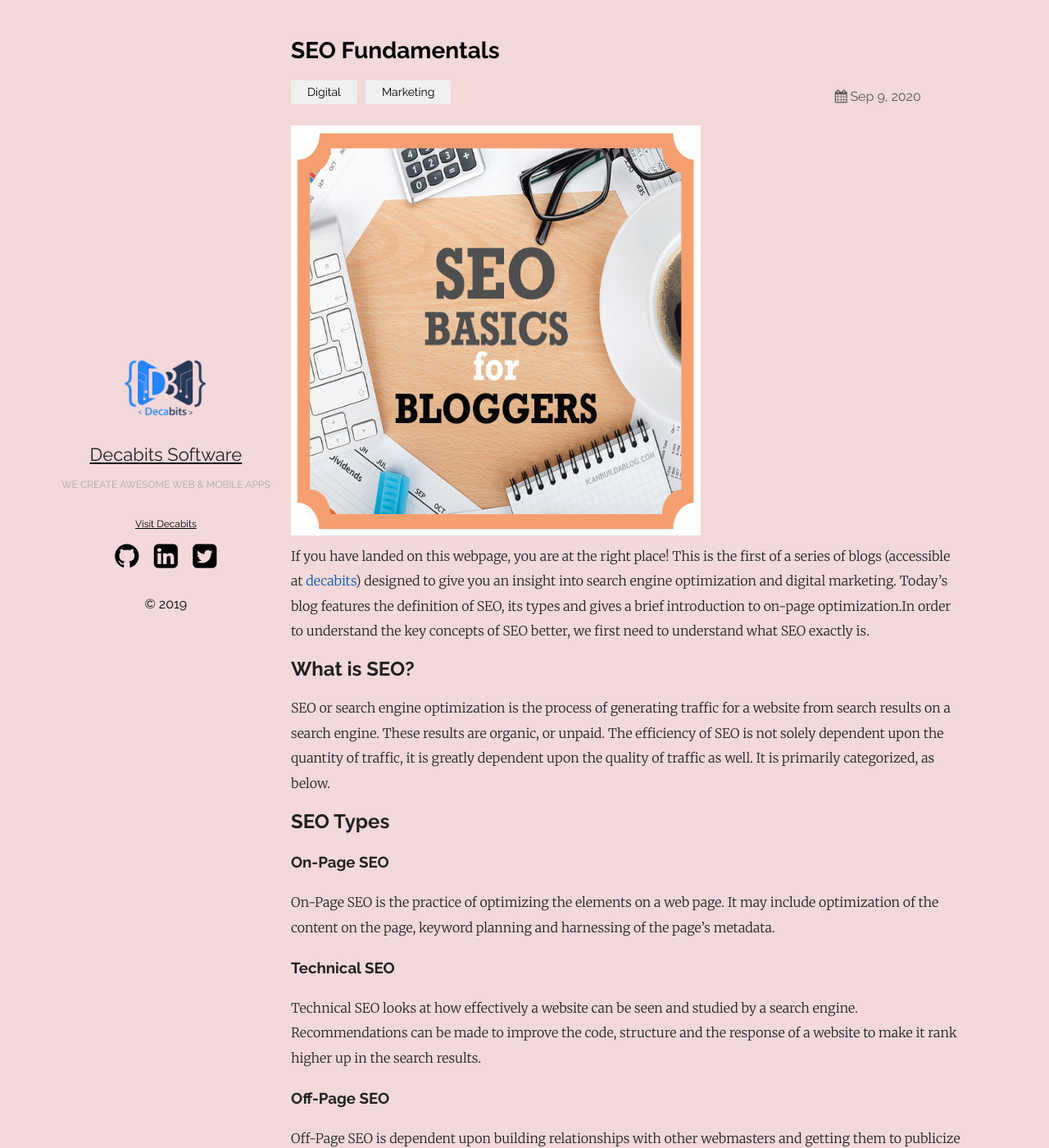
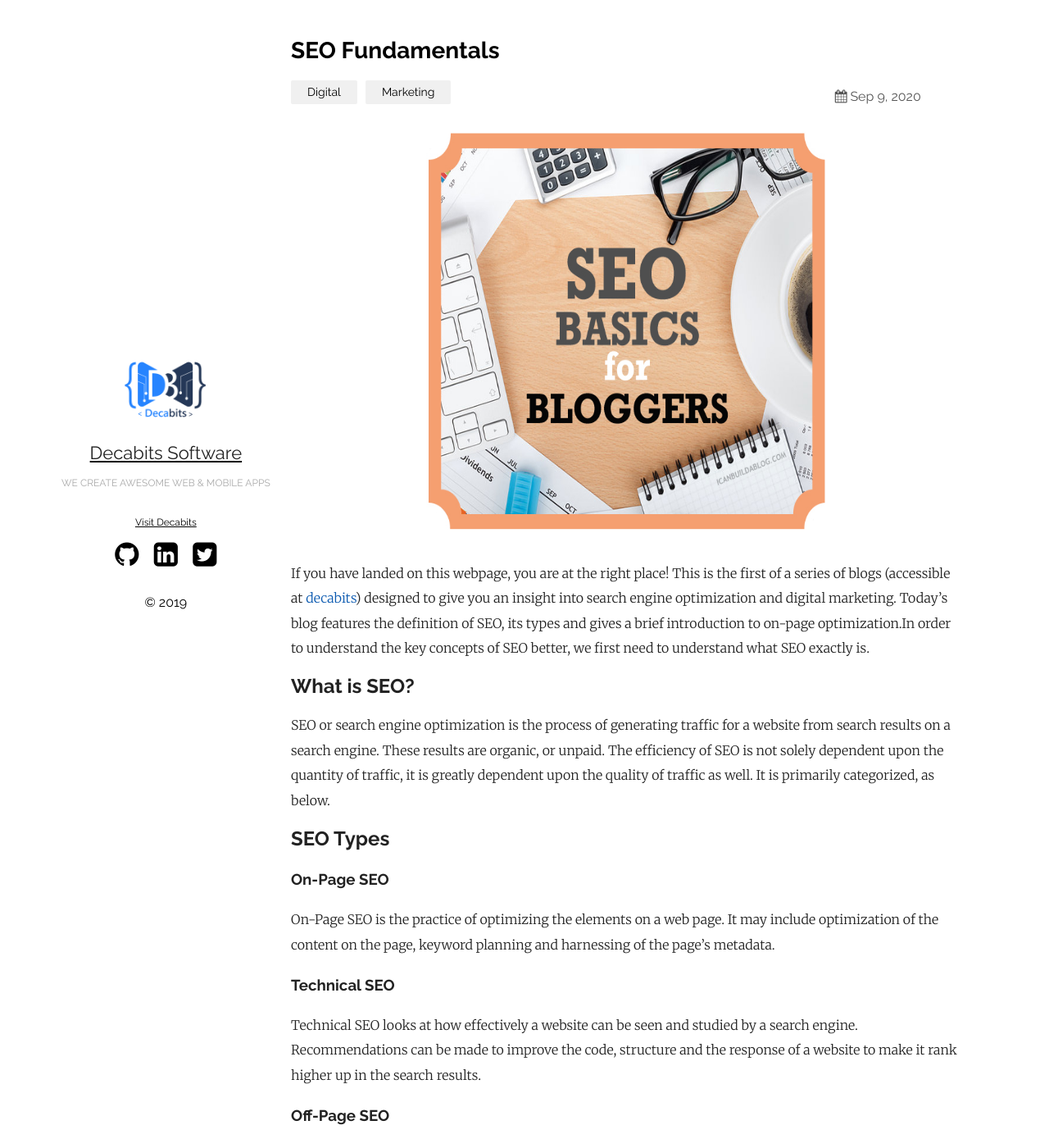
Before and after one commit to decabits/blog, a Jekyll site: the page built from _posts/2020-09-09-SEO-Fundamentals.markdown, in a window 1280 px wide and 1400 px high. Shown: the whole window at 82% size. Built offline with Jekyll 4.4.1, drawn with Linux system fonts in a browser that asks for light colours.

Commit message:
meaningful message

```diff
--- a/_posts/2020-09-09-SEO-Fundamentals.markdown
+++ b/_posts/2020-09-09-SEO-Fundamentals.markdown
@@ -4,15 +4,19 @@ title:  "SEO Fundamentals"
 date:   2020-09-09 13:01:30 +0530
 categories: Digital Marketing
 ---
-<body style="background-color:rgb(243, 217, 217);">
-</body>
+<style>
+img {
+  display: block;
+  margin-left: auto;
+  margin-right: auto;
+}
+</style>
 <img src="/assets/images/seo.jpg" height="500px" width="500px" alt="There was supposed to be an image here">
 <br>
 If you have landed on this webpage, you are at the right place! This is the first of a series of blogs (accessible at <a href="http://www.decabits.com">decabits</a>) designed to give you an insight into search engine optimization and digital marketing. Today’s blog features the definition of SEO, its types and gives a brief introduction to on-page optimization.In order to understand the key concepts of SEO better, we first need to understand what SEO exactly is.
 
 <h2>What is SEO?</h2>
 SEO or search engine optimization is the process of generating traffic for a website from search results on a search engine. These results are organic, or unpaid. The efficiency of SEO is not solely dependent upon the quantity of traffic, it is greatly dependent upon the quality of traffic as well. It is primarily categorized, as below.
-
 <h2>SEO Types</h2>
 
 <h3>On-Page SEO</h3>
```
